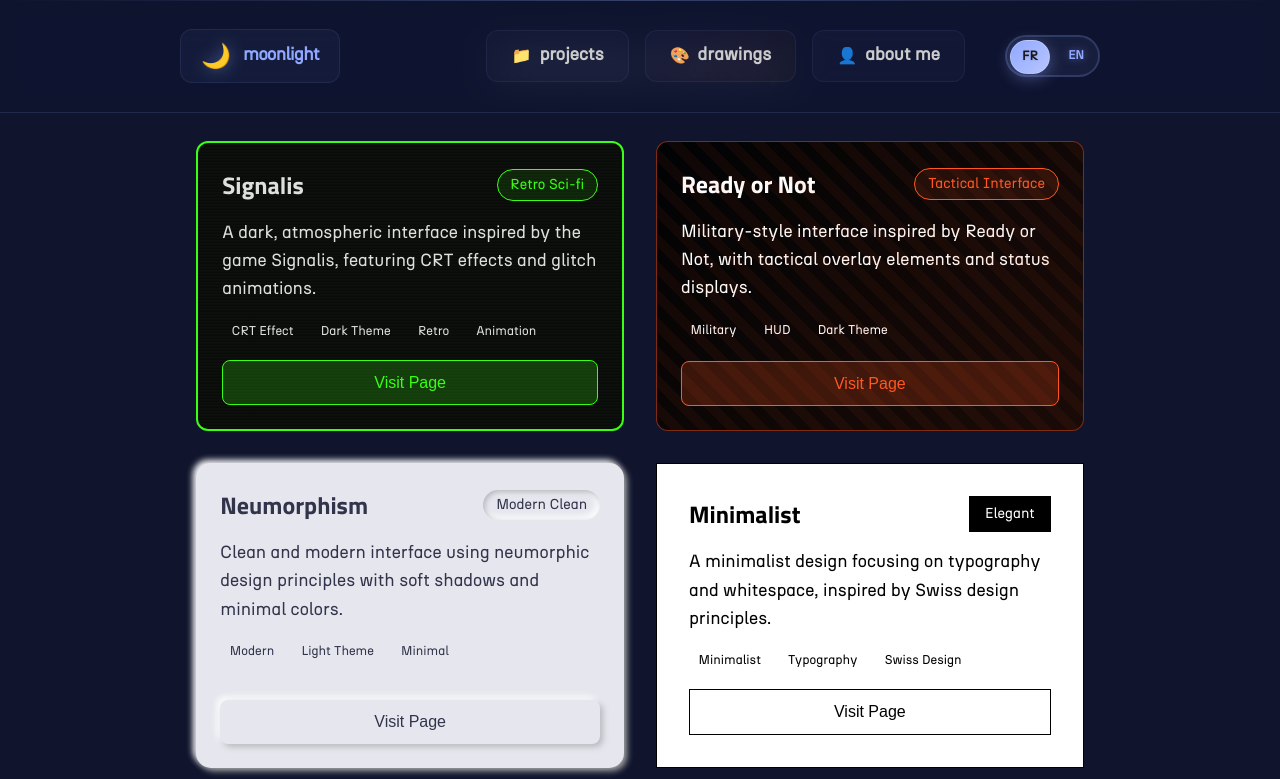
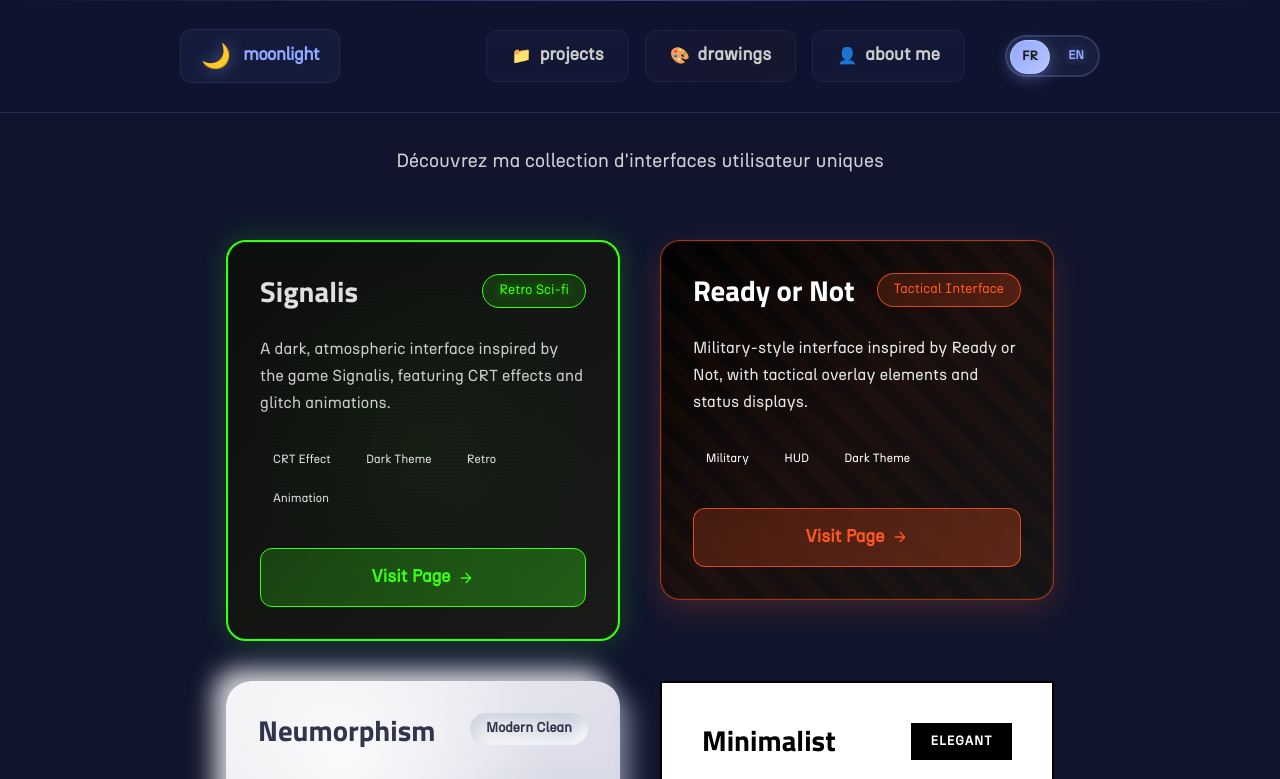
Before and after one commit to moonlight58/portfolio, a Vue app: page /competences in a window 1280 px wide. Shown: the top 779 px of the page. Built offline with nearby package versions, Linux system fonts and the light colour scheme; a web font is replaced by a local one.

Commit message:
Updated style for Gallery card

```diff
--- a/src/views/UIGalleryView.vue
+++ b/src/views/UIGalleryView.vue
@@ -1,8 +1,13 @@
 <template>
   <div class="gallery-container">
+    <div class="header-section">
       <h1 class="gallery-title">Interface Gallery</h1>
+      <p class="gallery-subtitle">Découvrez ma collection d'interfaces utilisateur uniques</p>
+    </div>
     <div class="gallery-grid">
       <div v-for="(page, index) in pages" :key="index" class="gallery-card" :data-theme="page.style">
+        <div class="card-background-effects"></div>
+        <div class="card-content">
           <div class="card-header">
             <h2>{{ page.name }}</h2>
             <span class="card-theme">{{ page.theme }}</span>
@@ -12,8 +17,12 @@
             <span v-for="tag in page.tags" :key="tag" class="tag">{{ tag }}</span>
           </div>
           <router-link :to="page.path" class="visit-button">
-          Visit Page
+            <span class="button-text">Visit Page</span>
+            <svg class="button-arrow" width="16" height="16" viewBox="0 0 24 24" fill="none">
+              <path d="M5 12h14M12 5l7 7-7 7" stroke="currentColor" stroke-width="2" stroke-linecap="round" stroke-linejoin="round"/>
+            </svg>
           </router-link>
+        </div>
       </div>
     </div>
   </div>
@@ -65,253 +74,412 @@ export default {
 
 <style scoped>
 .gallery-container {
-  max-width: 1200px;
+  max-width: 1300px;
   margin: 0 auto;
-  padding: 2rem;
+  padding: 3rem 2rem;
+  min-height: 100vh;
+}
+
+.header-section {
+  text-align: center;
+  margin-bottom: 4rem;
 }
 
 .gallery-title {
-  text-align: center;
-  margin-bottom: 3rem;
-  font-size: 2.5rem;
-  font-weight: bold;
+  font-size: 3.5rem;
+  font-weight: 800;
   color: var(--color-text);
+  margin-bottom: 1rem;
+  background: linear-gradient(135deg, var(--color-primary), var(--color-primary-dark));
+  -webkit-background-clip: text;
+  -webkit-text-fill-color: transparent;
+  background-clip: text;
+}
+
+.gallery-subtitle {
+  font-size: 1.2rem;
+  color: var(--color-text-light);
+  max-width: 600px;
+  margin: 0 auto;
+  opacity: 0.8;
 }
 
 .gallery-grid {
   display: grid;
-  grid-template-columns: repeat(auto-fit, minmax(300px, 1fr));
-  gap: 2rem;
+  grid-template-columns: repeat(auto-fit, minmax(350px, 1fr));
+  gap: 2.5rem;
 }
 
 .gallery-card {
-  background: var(--color-background-soft);
-  border-radius: 12px;
-  padding: 1.5rem;
-  transition: all 0.3s ease;
-  display: flex;
-  flex-direction: column;
-  gap: 1rem;
   position: relative;
+  border-radius: 20px;
+  padding: 0;
+  transition: all 0.4s cubic-bezier(0.25, 0.46, 0.45, 0.94);
   overflow: hidden;
+  cursor: pointer;
+  height: fit-content;
+  min-height: 320px;
 }
 
-/* Signalis Style */
-.gallery-card[data-theme="signalis"] {
-  background: #0a0a0a;
-  border: 2px solid rgb(57, 255, 20);
-  color: #e0e0e0;
-}
-
-.gallery-card[data-theme="signalis"]::before {
-  content: "";
+.card-background-effects {
   position: absolute;
   top: 0;
   left: 0;
   right: 0;
   bottom: 0;
-  background: repeating-linear-gradient(0deg,
+  pointer-events: none;
+  z-index: 1;
+}
+
+.card-content {
+  position: relative;
+  z-index: 2;
+  padding: 2rem;
+  height: 100%;
+  display: flex;
+  flex-direction: column;
+  gap: 1.2rem;
+}
+
+/* Signalis Style */
+.gallery-card[data-theme="signalis"] {
+  background: linear-gradient(135deg, #0d0d0d 0%, #1a1a1a 100%);
+  border: 2px solid rgb(57, 255, 20);
+  color: #e0e0e0;
+  box-shadow:
+    0 0 30px rgba(57, 255, 20, 0.2),
+    inset 0 0 0 1px rgba(57, 255, 20, 0.1);
+}
+
+.gallery-card[data-theme="signalis"] .card-background-effects {
+  background:
+    repeating-linear-gradient(0deg,
       rgba(0, 0, 0, 0),
-      rgba(0, 0, 0, 0) 1px,
-      rgba(57, 255, 20, 0.03) 2px,
-      rgba(57, 255, 20, 0.03) 3px);
-  pointer-events: none;
+      rgba(0, 0, 0, 0) 2px,
+      rgba(57, 255, 20, 0.02) 2px,
+      rgba(57, 255, 20, 0.02) 4px),
+    radial-gradient(circle at 50% 50%, rgba(57, 255, 20, 0.05) 0%, transparent 70%);
+  animation: signalisGlow 3s ease-in-out infinite alternate;
+}
+
+@keyframes signalisGlow {
+  0% { opacity: 0.8; }
+  100% { opacity: 1; }
 }
 
 .gallery-card[data-theme="signalis"] .card-theme {
   color: rgb(57, 255, 20);
   border: 1px solid rgb(57, 255, 20);
-  background: rgba(57, 255, 20, 0.1);
+  background: rgba(57, 255, 20, 0.15);
+  backdrop-filter: blur(10px);
+  text-shadow: 0 0 10px rgba(57, 255, 20, 0.5);
 }
 
 .gallery-card[data-theme="signalis"] .visit-button {
-  background: rgba(57, 255, 20, 0.2);
+  background: linear-gradient(135deg, rgba(57, 255, 20, 0.2), rgba(57, 255, 20, 0.3));
   color: rgb(57, 255, 20);
   border: 1px solid rgb(57, 255, 20);
+  backdrop-filter: blur(10px);
 }
 
 .gallery-card[data-theme="signalis"]:hover {
-  transform: translateY(-5px);
-  box-shadow: 0 0 20px rgba(57, 255, 20, 0.2);
+  transform: translateY(-8px) scale(1.02);
+  box-shadow:
+    0 20px 40px rgba(57, 255, 20, 0.3),
+    0 0 60px rgba(57, 255, 20, 0.2),
+    inset 0 0 0 1px rgba(57, 255, 20, 0.3);
 }
 
 /* Ready or Not Style */
 .gallery-card[data-theme="readyornot"] {
-  background: rgba(0, 0, 0, 0.9);
-  border: 1px solid rgba(255, 87, 34, 0.5);
+  background: linear-gradient(135deg, rgba(0, 0, 0, 0.95) 0%, rgba(20, 20, 20, 0.9) 100%);
+  border: 1px solid rgba(255, 87, 34, 0.6);
+  color: #ffffff;
+  box-shadow:
+    0 10px 30px rgba(255, 87, 34, 0.2),
+    inset 0 0 0 1px rgba(255, 87, 34, 0.1);
 }
 
-.gallery-card[data-theme="readyornot"]::before {
-  content: "";
-  position: absolute;
-  top: 0;
-  left: 0;
-  right: 0;
-  bottom: 0;
+.gallery-card[data-theme="readyornot"] .card-background-effects {
   background:
-    linear-gradient(135deg, transparent 0%, rgba(255, 87, 34, 0.1) 100%),
+    linear-gradient(135deg, transparent 0%, rgba(255, 87, 34, 0.05) 50%, transparent 100%),
     repeating-linear-gradient(45deg,
       transparent,
-      transparent 10px,
-      rgba(255, 87, 34, 0.05) 10px,
-      rgba(255, 87, 34, 0.05) 20px);
+      transparent 15px,
+      rgba(255, 87, 34, 0.03) 15px,
+      rgba(255, 87, 34, 0.03) 30px);
 }
 
 .gallery-card[data-theme="readyornot"] .card-theme {
   color: #ff5722;
-  border: 1px solid #ff5722;
-  background: rgba(255, 87, 34, 0.1);
+  border: 1px solid rgba(255, 87, 34, 0.8);
+  background: linear-gradient(135deg, rgba(255, 87, 34, 0.15), rgba(255, 87, 34, 0.25));
+  backdrop-filter: blur(10px);
 }
 
 .gallery-card[data-theme="readyornot"] .visit-button {
-  background: rgba(255, 87, 34, 0.2);
+  background: linear-gradient(135deg, rgba(255, 87, 34, 0.2), rgba(255, 87, 34, 0.3));
   color: #ff5722;
-  border: 1px solid #ff5722;
-  z-index: 10;
+  border: 1px solid rgba(255, 87, 34, 0.8);
+  backdrop-filter: blur(10px);
 }
 
 .gallery-card[data-theme="readyornot"]:hover {
-  transform: translateY(-5px);
-  box-shadow: 0 0 20px rgba(255, 87, 34, 0.2);
+  transform: translateY(-8px) scale(1.02);
+  box-shadow:
+    0 20px 40px rgba(255, 87, 34, 0.3),
+    0 0 40px rgba(255, 87, 34, 0.2),
+    inset 0 0 0 1px rgba(255, 87, 34, 0.3);
 }
 
-/* Neumorphism Style */
+/* Neumorphism Style - Beaucoup amélioré */
 .gallery-card[data-theme="neumorphism"] {
-  background: #e6e7ee;
+  background: linear-gradient(145deg, #f0f0f3, #cacce0);
   color: #31344b;
-  border-radius: 15px;
+  border-radius: 25px;
+  border: none;
   box-shadow:
-    3px 3px 6px #a3a3a3,
-    -3px -3px 6px #ffffff;
-  border: none;
+    12px 12px 24px rgba(163, 177, 198, 0.6),
+    -12px -12px 24px rgba(255, 255, 255, 0.8),
+    inset 2px 2px 4px rgba(255, 255, 255, 0.1),
+    inset -2px -2px 4px rgba(163, 177, 198, 0.1);
+}
+
+.gallery-card[data-theme="neumorphism"] .card-background-effects {
+  background:
+    radial-gradient(circle at 30% 20%, rgba(255, 255, 255, 0.8) 0%, transparent 50%),
+    radial-gradient(circle at 80% 80%, rgba(163, 177, 198, 0.4) 0%, transparent 50%);
 }
 
 .gallery-card[data-theme="neumorphism"] .card-theme {
-  background: #e6e7ee;
+  background: linear-gradient(145deg, #f0f0f3, #d1d9e6);
   color: #31344b;
   box-shadow:
-    inset 2px 2px 5px #b8b9be,
-    inset -3px -3px 7px #ffffff;
-  border-radius: 25px;
-  color: #31344b;
+    inset 6px 6px 12px rgba(163, 177, 198, 0.4),
+    inset -6px -6px 12px rgba(255, 255, 255, 0.8);
+  border-radius: 20px;
+  font-weight: 600;
 }
 
 .gallery-card[data-theme="neumorphism"] .visit-button {
-  background: #e6e7ee;
+  background: linear-gradient(145deg, #f0f0f3, #d1d9e6);
   color: #31344b;
   box-shadow:
-    3px 3px 6px #b8b9be,
-    -3px -3px 6px #ffffff;
-  color: #31344b;
+    6px 6px 12px rgba(163, 177, 198, 0.4),
+    -6px -6px 12px rgba(255, 255, 255, 0.8);
   border: none;
+  border-radius: 15px;
+  font-weight: 600;
 }
 
 .gallery-card[data-theme="neumorphism"] .visit-button:hover {
   box-shadow:
-    inset 2px 2px 5px #b8b9be,
-    inset -3px -3px 7px #ffffff;
+    inset 4px 4px 8px rgba(163, 177, 198, 0.4),
+    inset -4px -4px 8px rgba(255, 255, 255, 0.8);
+  transform: scale(0.98);
 }
 
 .gallery-card[data-theme="neumorphism"]:hover {
   transform: translateY(-5px);
+  box-shadow:
+    16px 16px 32px rgba(163, 177, 198, 0.6),
+    -16px -16px 32px rgba(255, 255, 255, 0.9),
+    inset 3px 3px 6px rgba(255, 255, 255, 0.2),
+    inset -3px -3px 6px rgba(163, 177, 198, 0.2);
+}
+
+.gallery-card[data-theme="neumorphism"] .tag {
+  background: linear-gradient(145deg, #e6e7ee, #d1d9e6);
+  box-shadow:
+    3px 3px 6px rgba(163, 177, 198, 0.3),
+    -3px -3px 6px rgba(255, 255, 255, 0.7);
+  border-radius: 12px;
+  color: #31344b;
 }
 
 /* Minimalist Style */
 .gallery-card[data-theme="minimalist"] {
-  background: white;
-  color: black;
-  border: 1px solid #000;
+  background: #ffffff;
+  color: #000000;
+  border: 2px solid #000000;
   border-radius: 0;
-  padding: 2rem;
+  padding: 0;
+  box-shadow: 0 0 0 rgba(0, 0, 0, 0);
+  transition: all 0.3s cubic-bezier(0.25, 0.46, 0.45, 0.94);
+}
+
+.gallery-card[data-theme="minimalist"] .card-content {
+  padding: 2.5rem;
 }
 
 .gallery-card[data-theme="minimalist"] .card-theme {
-  background: black;
-  color: white;
+  background: #000000;
+  color: #ffffff;
   border-radius: 0;
-  padding: 0.5rem 1rem;
+  padding: 0.6rem 1.2rem;
+  font-weight: 600;
+  text-transform: uppercase;
+  letter-spacing: 1px;
+  font-size: 0.8rem;
 }
 
 .gallery-card[data-theme="minimalist"] .visit-button {
-  background: white;
-  color: black;
-  border: 1px solid black;
+  background: #ffffff;
+  color: #000000;
+  border: 2px solid #000000;
   border-radius: 0;
+  font-weight: 600;
+  text-transform: uppercase;
+  letter-spacing: 1px;
+}
+
+.gallery-card[data-theme="minimalist"] .visit-button:hover {
+  background: #000000;
+  color: #ffffff;
+}
+
+.gallery-card[data-theme="minimalist"]:hover {
+  transform: translateY(-8px);
+  box-shadow: 20px 20px 0 -5px rgba(0, 0, 0, 0.1);
+}
+
+.gallery-card[data-theme="minimalist"] .tag {
+  background: #f8f8f8;
+  border: 1px solid #000000;
+  color: #000000;
+  border-radius: 0;
+  font-weight: 500;
+  text-transform: uppercase;
+  font-size: 0.7rem;
+  letter-spacing: 0.5px;
+}
+
+/* Styles communs améliorés */
+.card-header {
+  display: flex;
+  justify-content: space-between;
+  align-items: flex-start;
+  margin-bottom: 0.5rem;
+}
+
+.card-header h2 {
+  font-size: 1.8rem;
+  font-weight: 700;
+  color: inherit;
+  margin: 0;
+  line-height: 1.2;
+}
+
+.card-theme {
+  font-size: 0.85rem;
+  padding: 0.4rem 1rem;
+  border-radius: 25px;
+  font-weight: 500;
+  white-space: nowrap;
   transition: all 0.3s ease;
 }
 
-.gallery-card[data-theme="minimalist"] .visit-button:hover {
-  background: black;
-  color: white;
-}
-
-.gallery-card[data-theme="minimalist"]:hover {
-  transform: translateY(-5px);
-  box-shadow: 15px 15px 0 -5px rgba(0, 0, 0, 0.1);
-}
-
-.card-header {
-  display: flex;
-  justify-content: space-between;
-  align-items: center;
-}
-
-.card-header h2 {
-  font-size: 1.5rem;
-  font-weight: bold;
-  color: var(--color-heading);
-}
-
-.card-theme {
-  font-size: 0.9rem;
-  color: var(--color-text-light);
-  background: var(--color-background-mute);
-  padding: 0.3rem 0.8rem;
-  border-radius: 20px;
-}
-
 .card-description {
-  color: var(--color-text);
-  line-height: 1.6;
+  color: inherit;
+  line-height: 1.7;
+  font-size: 1rem;
+  opacity: 0.9;
+  margin-bottom: 0.5rem;
 }
 
 .card-tags {
   display: flex;
   flex-wrap: wrap;
-  gap: 0.5rem;
+  gap: 0.6rem;
+  margin-bottom: 1rem;
 }
 
 .tag {
-  font-size: 0.8rem;
+  font-size: 0.75rem;
   background: var(--color-background-mute);
   color: var(--color-text-light);
-  padding: 0.2rem 0.6rem;
-  border-radius: 15px;
+  padding: 0.4rem 0.8rem;
+  border-radius: 18px;
+  font-weight: 500;
+  transition: all 0.3s ease;
 }
 
 .visit-button {
-  display: inline-block;
-  background: var(--color-primary);
-  color: white;
+  display: inline-flex;
+  align-items: center;
+  justify-content: center;
+  gap: 0.5rem;
   text-decoration: none;
-  padding: 0.8rem 1.5rem;
-  border-radius: 8px;
+  padding: 1rem 1.8rem;
+  border-radius: 12px;
   text-align: center;
-  transition: background-color 0.3s ease;
+  transition: all 0.3s cubic-bezier(0.25, 0.46, 0.45, 0.94);
   margin-top: auto;
+  font-weight: 600;
+  font-size: 0.95rem;
+  position: relative;
+  overflow: hidden;
 }
 
-.visit-button:hover {
-  background: var(--color-primary-dark);
+.visit-button::before {
+  content: '';
+  position: absolute;
+  top: 0;
+  left: -100%;
+  width: 100%;
+  height: 100%;
+  background: linear-gradient(90deg, transparent, rgba(255, 255, 255, 0.2), transparent);
+  transition: left 0.5s;
+}
+
+.visit-button:hover::before {
+  left: 100%;
+}
+
+.button-arrow {
+  transition: transform 0.3s ease;
+}
+
+.visit-button:hover .button-arrow {
+  transform: translateX(3px);
 }
 
 @media (max-width: 768px) {
   .gallery-container {
-    padding: 1rem;
+    padding: 2rem 1rem;
+  }
+
+  .gallery-title {
+    font-size: 2.5rem;
   }
 
   .gallery-grid {
     grid-template-columns: 1fr;
+    gap: 2rem;
+  }
+
+  .gallery-card {
+    min-height: 280px;
+  }
+
+  .card-content {
+    padding: 1.5rem;
+  }
+
+  .card-header {
+    flex-direction: column;
+    align-items: flex-start;
+    gap: 0.8rem;
+  }
+}
+
+@media (max-width: 480px) {
+  .gallery-title {
+    font-size: 2rem;
+  }
+
+  .card-header h2 {
+    font-size: 1.5rem;
   }
 }
 </style>
```
Lines whose indentation alone changed are shown as unchanged.
